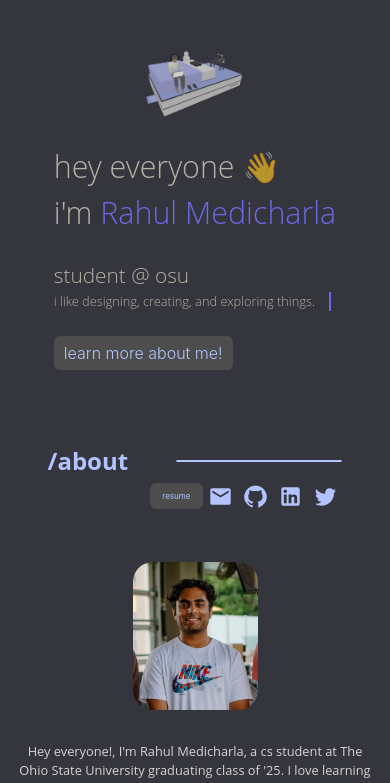
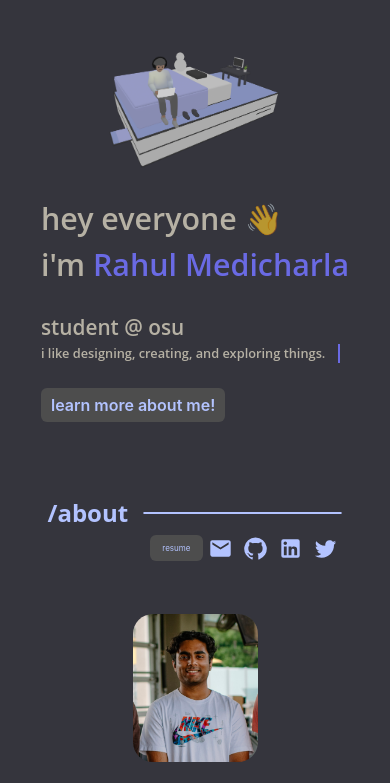
Before and after one commit to rahulmedicharla/portfolio, a React (Create React App) app: page / in a window 390 px wide. Shown: the top 783 px of the page. Built offline with nearby package versions, Linux system fonts and the light colour scheme.

Commit message:
small changes

```diff
--- a/src/App.css
+++ b/src/App.css
@@ -27,6 +27,7 @@ body{
     color: #B3C3FF;
     font-size: 2.5rem;
     font-weight: bold;
+    margin-right: 50px;
 }
 
 .hl{
@@ -35,11 +36,22 @@ body{
     border-radius: 5px;
 }
 
+@media (max-width: 1200px){
+    .sectionTitle{
+        font-size: 2rem;
+        margin-right: 30px;
+    }
+    .mainContent{
+        margin-top: 75px;
+    }
+}
+
 
 @media (max-width: 900px) {
     /* Change the breakpoint (576px) to your preferred size for mobile devices */
     .sectionTitle{
         font-size: 2rem;
+        margin-right: 25px;
     }
     .mainContent{
         margin-top: 50px;
@@ -51,6 +63,7 @@ body{
     /* Change the breakpoint (576px) to your preferred size for mobile devices */
     .sectionTitle{
         font-size: 1.5rem;
+        margin-right: 15px;
     }
     .mainContent{
         margin-top: 0px;
--- a/src/components/About/About.js
+++ b/src/components/About/About.js
@@ -8,12 +8,12 @@ export default function About({links, about, tag, leadership, skills}){
             <Row id={tag} className='mt-5'>
                 <Col xs = {1} md={1} lg={1}></Col>
                 <Col xs={10} md={10} lg={9} className='d-flex align-items-center justify-content-flex-start'>
-                    <span className='text sectionTitle mr-5'>/{tag}</span>
+                    <span className='text sectionTitle'>/{tag}</span>
                     <span className='hl'></span>
                 </Col>
             </Row>
             <Row>
-                <Col xs={11} md={11} lg={10} className="d-flex align-items-center flex-row-reverse">
+                <Col xs={11} md={11} lg={10} className="d-flex align-items-center flex-row-reverse justify-content-evenly">
                     <a href={links.twitter} className="linkColor bigLinkC"><Twitter className="bigLinks" fontSize="large"/></a>
                     <a href={links.linkedin} className="linkColor bigLinkC"><LinkedIn className="bigLinks" fontSize="large"/></a>
                     <a href={links.github} className="linkColor bigLinkC"><GitHub className="bigLinks" fontSize="large"/></a>
--- a/src/components/Creations/Creations.js
+++ b/src/components/Creations/Creations.js
@@ -12,7 +12,7 @@ export default function Creations({tag, creations}){
             <Row id={tag} className='mt-5'>
                 <Col xs={1} md={1} lg={1}></Col>
                 <Col xs={10} md={10} lg={9} className='d-flex align-items-center justify-content-start'>
-                    <span className='text sectionTitle mr-5'>/{tag}</span>
+                    <span className='text sectionTitle'>/{tag}</span>
                     <span className='hl'></span>
                 </Col>
             </Row>
--- a/src/components/Experience/Experience.js
+++ b/src/components/Experience/Experience.js
@@ -12,7 +12,7 @@ export default function Experience({tag, exp}){
             <Row id={tag} className='mt-5'>
                 <Col xs={1} md={1} lg={1}></Col>
                 <Col xs={10} md={10} lg={9} className='d-flex align-items-center justify-content-flex-start'>
-                    <span className='text sectionTitle mr-5'>/{tag}</span>
+                    <span className='text sectionTitle'>/{tag}</span>
                     <span className='hl'></span>
                 </Col>
             </Row>
--- a/src/components/Explorations/Explorations.js
+++ b/src/components/Explorations/Explorations.js
@@ -7,7 +7,7 @@ export default function Explorations({tag, explorations}) {
             <Row id={tag} className='mt-5'>
                 <Col xs={1} md={1} lg={1}></Col>
                 <Col xs={10} md={10} lg={9} className='d-flex align-items-center justify-content-start'>
-                    <span className='text sectionTitle mr-5'>/{tag}</span>
+                    <span className='text sectionTitle'>/{tag}</span>
                     <span className='hl'></span>
                 </Col>
             </Row>
--- a/src/components/Header/Header.css
+++ b/src/components/Header/Header.css
@@ -9,7 +9,7 @@
 @media (max-width: 576px) {
     .logo{
         display: inline;
-        width: 100px;
+        width: 175px;
         margin-top: 50px;
     }
 }
--- a/src/components/Header/Header.js
+++ b/src/components/Header/Header.js
@@ -5,7 +5,7 @@ import './Header.css';
 export default function Header() {
     return (
         <div className="d-flex header">
-            <Image src="/logo.png" width={140} className="logo" fluid/>
+            <Image src="/logo.png" width={200} className="logo" fluid/>
         </div>
     );
 }
--- a/src/components/landing/Landing.css
+++ b/src/components/landing/Landing.css
@@ -49,7 +49,7 @@ a:hover{
 }
 
 #role {
-    width: 41ch;
+    width: 43ch;
     animation: typing 2.5s steps(22), blink .5s step-end infinite alternate;
     white-space: nowrap;
     overflow: hidden;
@@ -61,7 +61,7 @@ a:hover{
         width: 0;
     }
     to{
-        width: 41ch;
+        width: 43ch;
     }
 }
 
@@ -140,7 +140,7 @@ a:hover{
     }
 
     #role {
-        width: 38ch;
+        width: 41ch;
         border-right: 2px solid #6A6AE4;
     }
 
@@ -149,7 +149,7 @@ a:hover{
 @media (max-width: 576px) {
     /* Change the breakpoint (576px) to your preferred size for mobile devices */
     .landing{
-        font-weight: 300;
+        font-weight: 600;
     }
 
     .title{
@@ -178,7 +178,7 @@ a:hover{
     }
 
     #role {
-        width: 38ch;
+        width: 41ch;
         border-right: 2px solid #6A6AE4;
     }
 
```
